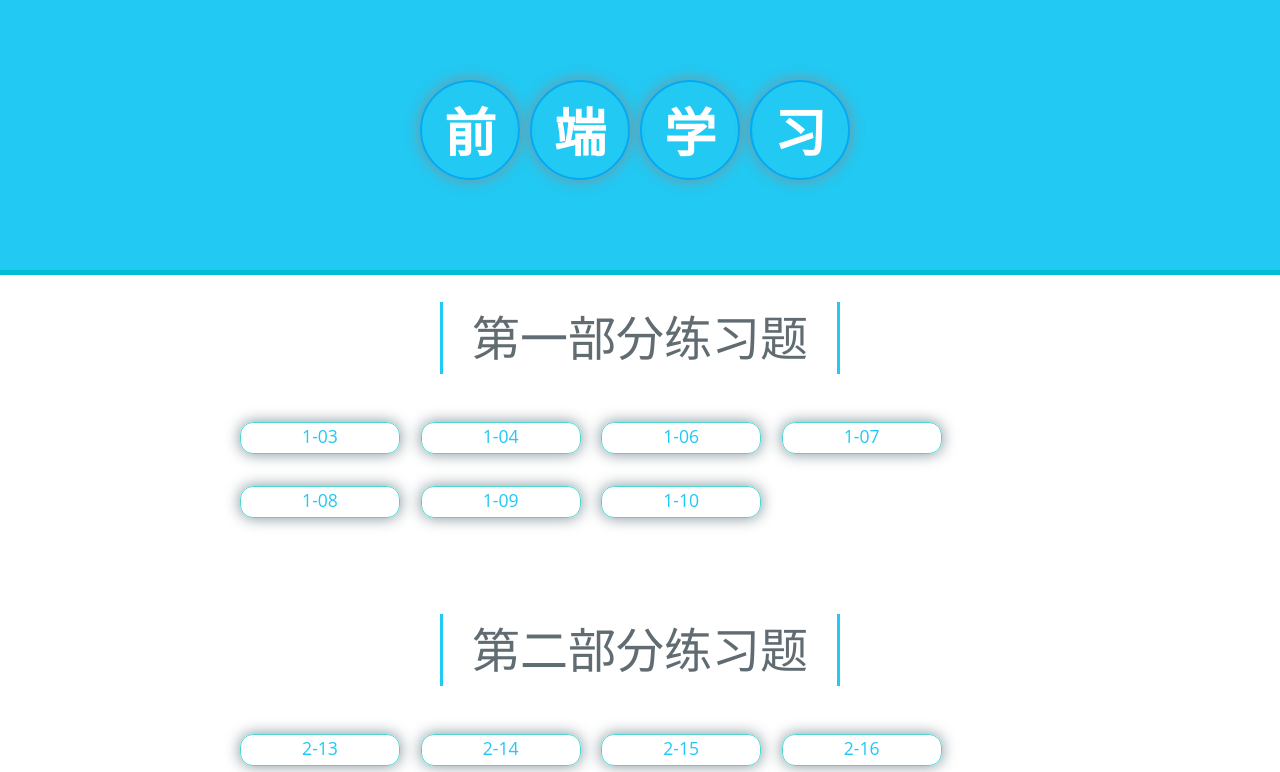
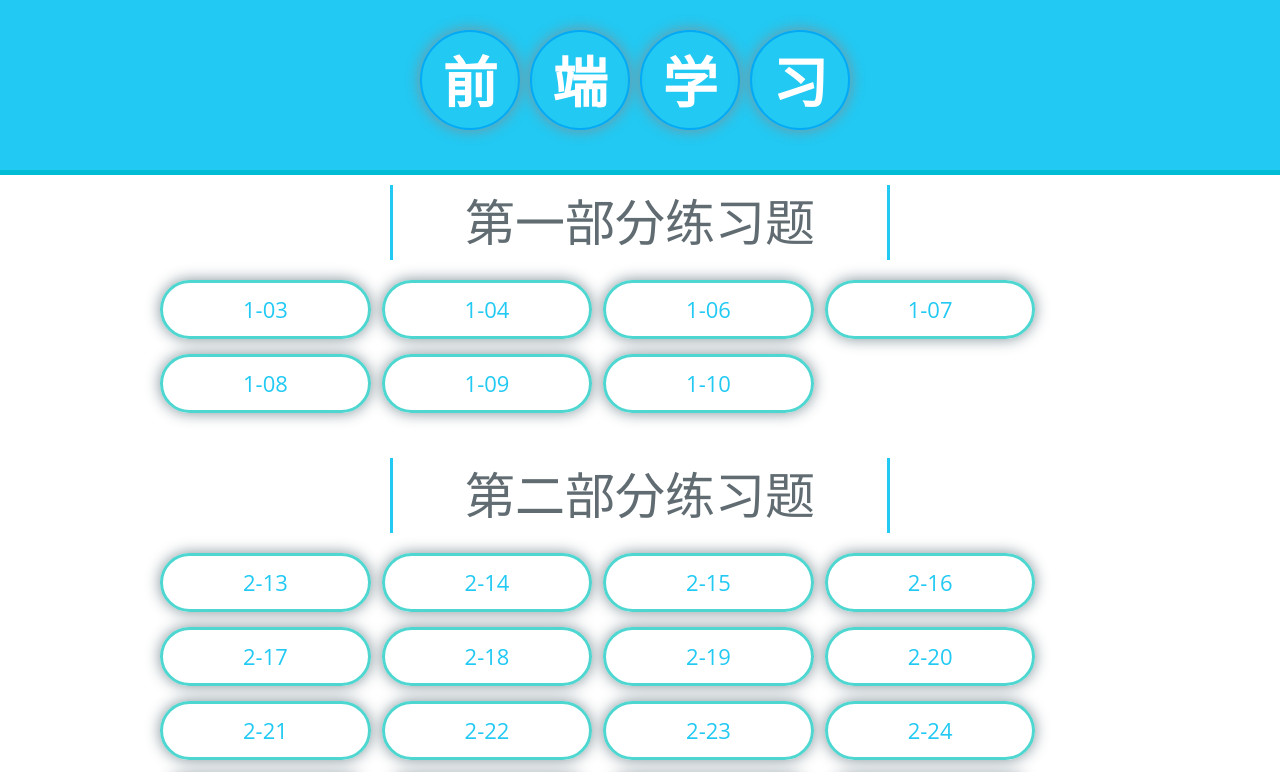
Before and after one commit to xyoscer/xyoscer.github.io, a plain HTML site: page baidutask.html in a window 1280 px wide. Shown: the top 772 px of the page. Drawn offline with Linux system fonts and the light colour scheme.

Commit message:
使用px作为单位，尝试实现响应式

```diff
--- a/css/stylesheet.css
+++ b/css/stylesheet.css
@@ -26,17 +26,44 @@ a {
     box-shadow: 0px 5px 0px #00BCD4
 }
 
-@media screen and (min-width: 64em) {
+@media screen and (min-width: 1024px) {
   .page-header {
-    padding: 5rem 6rem; } }
+    padding: 20px 30px;
+     }
+  .project-name {
+    font-size:50px ;
+  }
+  .main-content {
+    max-width: 1000px;
+    padding: 10px;
+    margin: 0 auto;
+    font-size: 20px; }
+  }
 
-@media screen and (min-width: 42em) and (max-width: 64em) {
+@media screen and (min-width: 1024px) and (max-width: 1300px) {
   .page-header {
-    padding: 3rem 4rem; } }
+    padding: 30px 40px;
+  }
+  .project-name {
+    font-size: 55px;
+  }
+  .main-content {
+    padding: 15px ;
+    font-size: 22px; }
 
-@media screen and (max-width: 42em) {
+  }
+
+@media screen and (max-width: 1024px) {
   .page-header {
-    padding: 2rem 1rem; } }
+    padding: 10px 20px;
+  }
+  .project-name {
+    font-size: 40px;
+  }
+  .main-content {
+    padding: 20px;
+    font-size: 24px; }
+     }
 
 .project-name {
   margin-top: 0;
@@ -69,53 +96,23 @@ a {
    transition: all .5s ease-in-out;
 }
 
-@media screen and (min-width: 64em) {
-  .project-name {
-    font-size: 3.25rem; } }
-
-@media screen and (min-width: 42em) and (max-width: 64em) {
-  .project-name {
-    font-size: 2.25rem; } }
-
-@media screen and (max-width: 42em) {
-  .project-name {
-    font-size: 1.75rem; } }
-
 .main-content :first-child {
-  margin-top: 0; }
+  margin-top: 0;
+}
 
 .main-content p {
-  margin-bottom: 1em; }
-
-@media screen and (min-width: 64em) {
-  .main-content {
-    max-width: 64rem;
-    padding: 2rem 6rem;
-    margin: 0 auto;
-    font-size: 1.1rem; } }
-
-@media screen and (min-width: 42em) and (max-width: 64em) {
-  .main-content {
-    padding: 2rem 4rem;
-    font-size: 1.1rem; } }
-
-@media screen and (max-width: 42em) {
-  .main-content {
-    padding: 2rem 1rem;
-    font-size: 1rem; } }
-
-
+  margin-bottom: 20px;
+}
 
 .baidu-item {
     display: inline-block;
-    width: 10rem;
-    height: 2rem;
-    margin-left: 1rem;
-    margin-bottom: 2rem;
+   padding:10px 80px;
+   margin-left: 5px;
+   margin-bottom: 15px;
     text-align: center;
-    border: .1rem solid rgba(78, 214, 208, 1);
+    border: 3px solid rgba(78, 214, 208, 1);
     color: #21C9F3;
-    border-radius: .8rem;
+    border-radius: 50px;
     box-shadow: 0px 0px 15px rgba(129, 145, 152, 1);
     transition: all .5s ease-in-out;
 }
@@ -127,10 +124,10 @@ a {
     color: white;
 }
 .title {
-    width: 25rem;
+    width: 500px;
     margin: 0 auto;
      text-align: center;
-    font-size: 3rem;
+    font-size: 50px;
     border-left: 3px solid #21C9F3;
     border-right: 3px solid #21C9F3;
 
```
